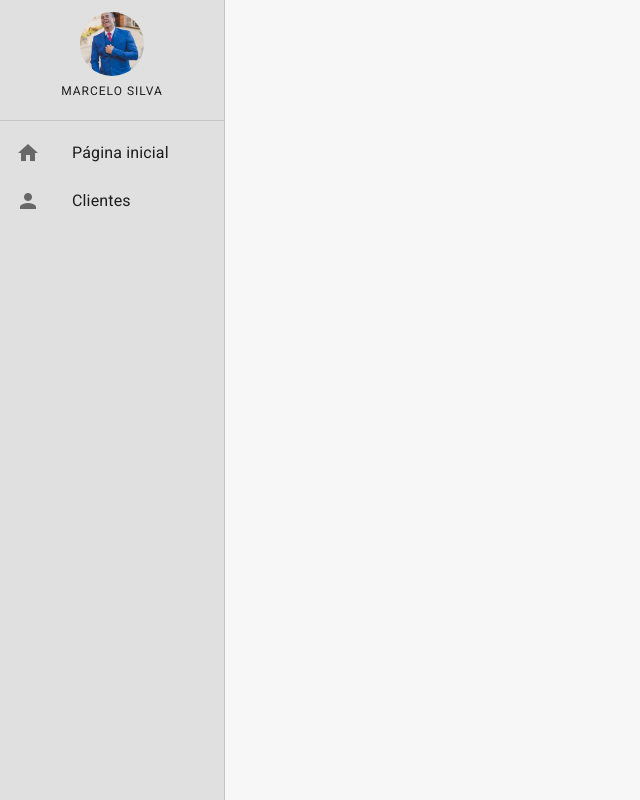
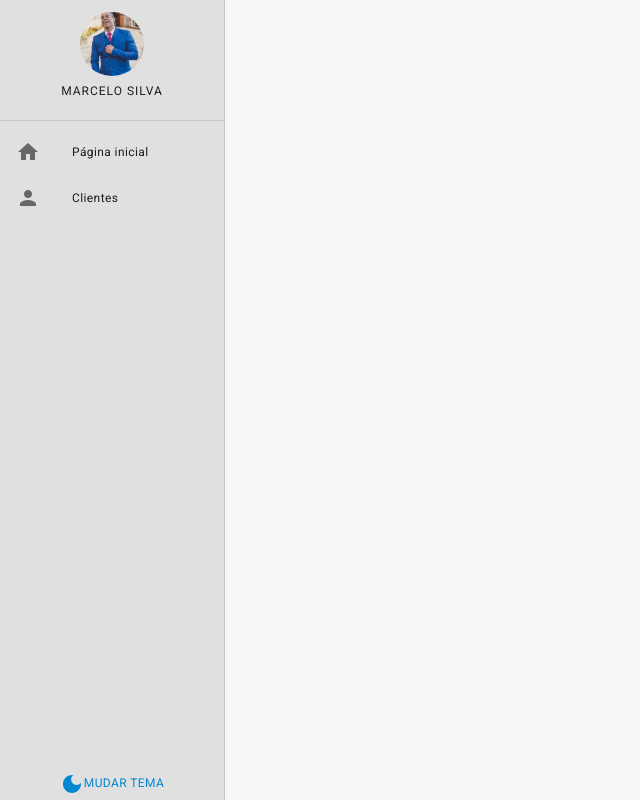
Before and after one commit to EuMarcel0/cadastro, a React (Vite) app: page / in a window 1280 px wide. Shown: the whole page, without its empty margins (0-640 px from the left). Built offline with nearby package versions, Linux system fonts and the light colour scheme.

Commit message:
chore: add button toggle theme in aside menu

```diff
--- a/src/routes/index.tsx
+++ b/src/routes/index.tsx
@@ -24,6 +24,7 @@ export const AppRoutes = () => {
     return(
         <Routes>
             <Route path="/pagina-inicial" element={<Button variant="contained" color='primary' onClick={toggleDrawerOpen}>Toggle Drawer</Button>} />
+            <Route path="/clientes" element={<Button variant="contained" color='primary' onClick={toggleDrawerOpen}>Clientes</Button>} />
             {/* <Route path="*" element={<Navigate to="/pagina-inicial"/>}/> */}
         </Routes>
     );
--- a/src/shared/components/menu-lateral/MenuLateral.tsx
+++ b/src/shared/components/menu-lateral/MenuLateral.tsx
@@ -1,8 +1,9 @@
 import ImageProfile from '../../../assets/images/perfil.png';
 
-import { Avatar, Box, Divider, Drawer, Icon, List, ListItemButton, ListItemIcon, ListItemText, useTheme, useMediaQuery, Typography } from '@mui/material';
+import { Avatar, Box, Divider, Drawer, Icon, List, ListItemButton, ListItemIcon, ListItemText, useTheme, useMediaQuery, Typography, Button } from '@mui/material';
+import { DarkMode } from '@mui/icons-material';
 import { ReactNode } from 'react';
-import { useDrawerContext } from '../../contexts';
+import { useDrawerContext, useAppThemeContext } from '../../contexts';
 import { useMatch, useNavigate, useResolvedPath } from 'react-router-dom';
 
 interface iMenuLateral {
@@ -33,7 +34,11 @@ const ListItemLink:React.FC<IListItemLinkProps>= ({to, icon, label, handleOnClic
 			<ListItemIcon>
 				<Icon>{icon}</Icon>
 			</ListItemIcon>
-			<ListItemText primary={label}/>
+			<ListItemText>
+				<Typography variant='caption'>
+					{label}
+				</Typography>
+			</ListItemText>
 		</ListItemButton>
 	)
 };
@@ -43,6 +48,7 @@ export const MenuLateral: React.FC<iMenuLateral> = ({ children }) => {
     const theme = useTheme();
     const smDown = useMediaQuery(theme.breakpoints.down('sm'));
 	const {isDrawerOpen, drawerOptions, toggleDrawerOpen} = useDrawerContext();
+	const {toggleTheme} = useAppThemeContext();
 
 	return (
 		<Box>
@@ -81,6 +87,10 @@ export const MenuLateral: React.FC<iMenuLateral> = ({ children }) => {
 							))}
 						</List>
 					</Box>
+					<Button onClick={toggleTheme} color='info' size='small' variant='text'>
+						<DarkMode />
+						<Typography variant='caption'>Mudar tema</Typography>
+					</Button>
 				</Box>
 			</Drawer>
 			<Box
```
